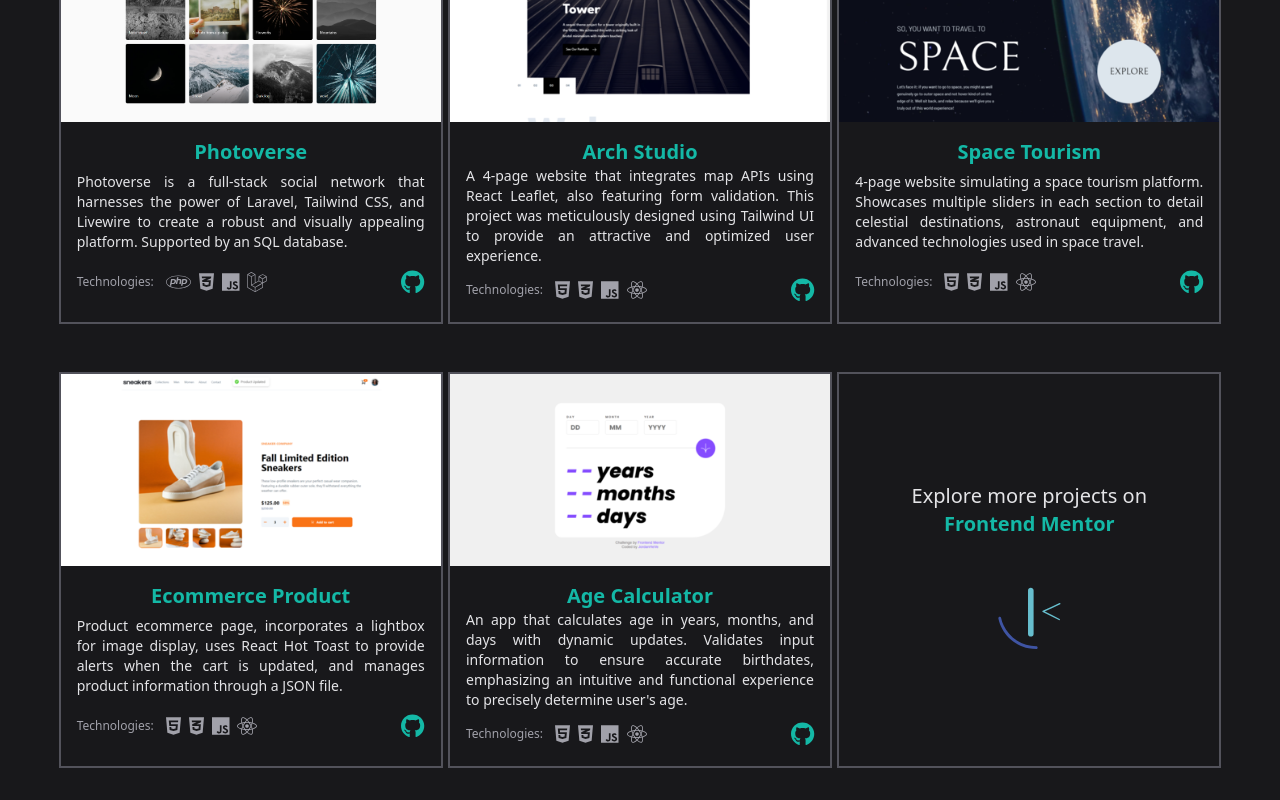
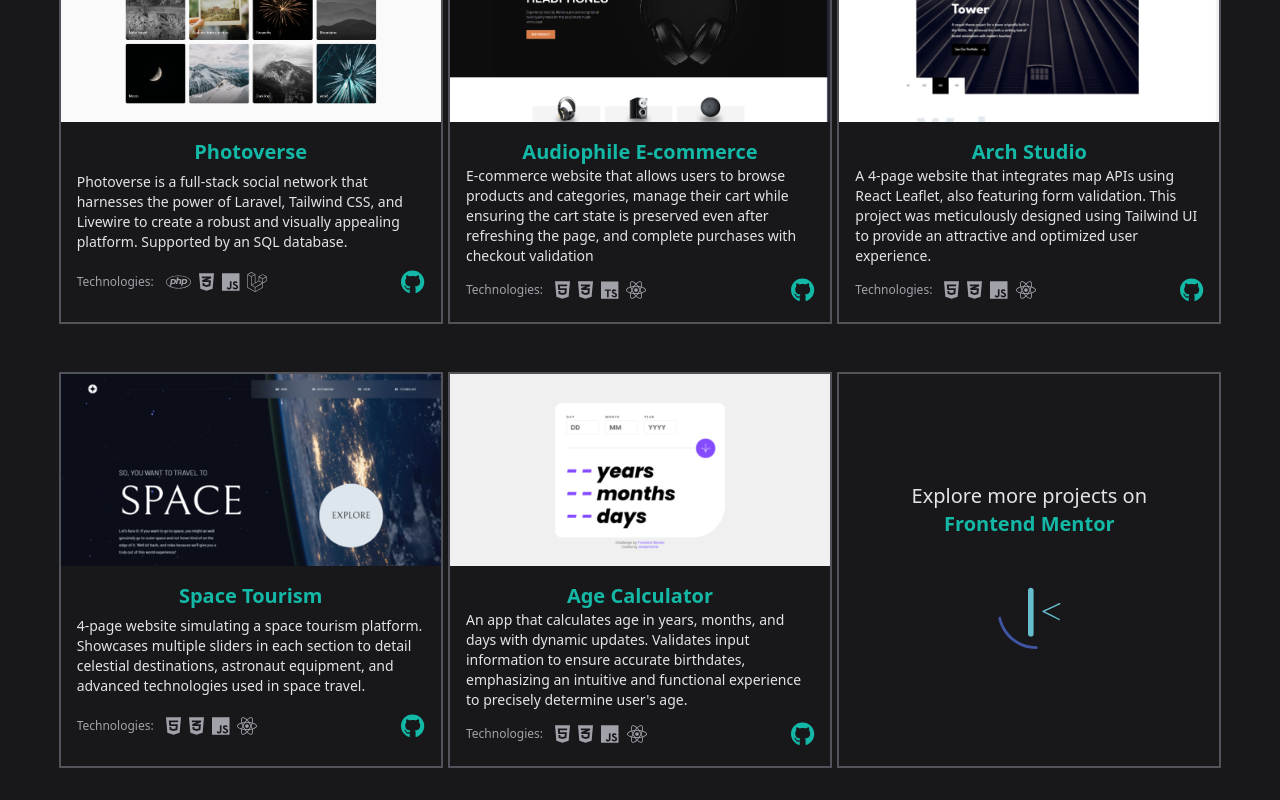
Before and after one commit to jordanheve/portfolio, a React (Vite) app: page / in a window 1280 px wide. Shown: the part 2340-3140 px from the top of the page. Built offline with nearby package versions, Linux system fonts and the light colour scheme.

Commit message:
Update image URLs in About, Home, Projects, and Skills components

```diff
--- a/src/App.jsx
+++ b/src/App.jsx
@@ -12,7 +12,9 @@ import Skills from './components/skills/Skills'
 import Contact from './components/contact/Contact'
 import { faEnvelope } from '@fortawesome/free-regular-svg-icons'
 import Footer from './footer/Footer'
-library.add(faB, faCode, faLinkedin, faGithub, faJs, faReact, faHtml5, faCss3Alt, faMoon, faSun, faLink, faPhp, faBootstrap, faFigma, faGitAlt, faEnvelope, faBars, faX, faLaravel)
+import { typescriptIcon } from './custom-icons'
+
+library.add(faB, faCode, faLinkedin, faGithub, faJs, faReact, faHtml5, faCss3Alt, faMoon, faSun, faLink, faPhp, faBootstrap, faFigma, faGitAlt, faEnvelope, faBars, faX, faLaravel, typescriptIcon)
 function App() {
 
 
--- a/src/components/about/About.jsx
+++ b/src/components/about/About.jsx
@@ -11,7 +11,7 @@ export default function About() {
     <div className=" shadow overflow-hidden dark:grayscale-[20%] grayscale-[30%] bg-white rounded-full border-4 border-teal-500">
       <img src="/portfolio/profile.png" className="h-40 md:h-60 brightness-95 dark:brightness-90" alt="Jordan Herrera"/>
     </div>
-        <div className="max-w-lg text-justify text-slate-600 dark:text-slate-200">
+        <div className="max-w-lg text-slate-600 dark:text-slate-200">
 
         <p className="mb-4">
           {t('About info 1')}
--- a/src/components/projects/Projects.jsx
+++ b/src/components/projects/Projects.jsx
@@ -1,10 +1,11 @@
 import { FontAwesomeIcon } from "@fortawesome/react-fontawesome";
 import { useTranslation } from "react-i18next";
 import { projectsData } from "./data.js";
+
 export default function Projects() {
   const { t } = useTranslation();
   return (
-    <section id="projects" className="max-w-screen-2xl text-center  mx-auto " >
+    <section id="projects" className="max-w-screen-2xl text-center  mx-auto ">
       <h3 className="dark:text-teal-500 text-4xl md:text-6xl  mb-10 font-semibold text-slate-600">
         {t("Projects")}
       </h3>
@@ -22,8 +23,7 @@ export default function Projects() {
                   <FontAwesomeIcon className="ml-2" icon="fa-solid fa-link" />
                 </span>
                 <img
-
-                  src={'/portfolio/'+item.img}
+                  src={"/portfolio/" + item.img}
                   alt=""
                   className=" transform transition duration-300 ease-in-out group-hover:brightness-75 group-hover:scale-125"
                 />
@@ -31,9 +31,11 @@ export default function Projects() {
             </div>
             <div className="py-4 px-4 flex flex-col  justify-between min-h-[192px]">
               <h6 className=" dark:text-teal-500 text-teal-600 font-semibold text-xl">
-                <a target="_blank" rel="noreferrer" href={item.url}>{item.title}</a>
+                <a target="_blank" rel="noreferrer" href={item.url}>
+                  {item.title}
+                </a>
               </h6>
-              <p className="text-justify text-sm mb-2 dark:text-zinc-200 text-slate-600">
+              <p className="text-left text-sm mb-2 dark:text-zinc-200 text-slate-600">
                 {t(item.title)}
               </p>
               <div className="flex justify-between">
@@ -42,15 +44,20 @@ export default function Projects() {
                     {t("Tech")}:
                   </span>
                   <div className="text-xl text-zinc-400 flex gap-2">
-
                     {item.icons.map((iconClass, index) => (
-                  <FontAwesomeIcon key={index} icon={['fab', iconClass.split('fa-brands fa-')[1]]} />
+                      <FontAwesomeIcon key={index} icon={iconClass} />
                     ))}
-
                   </div>
                 </div>
-                  <a title="Github" aria-label="Github repo website" target="_blank" rel="noreferrer" href={item.repo} className="text-2xl text-teal-600 hover:text-teal-700 dark:text-teal-500 dark:hover:text-teal-400">
-                  <FontAwesomeIcon icon="fa-brands fa-github"/>
+                <a
+                  title="Github"
+                  aria-label="Github repo website"
+                  target="_blank"
+                  rel="noreferrer"
+                  href={item.repo}
+                  className="text-2xl text-teal-600 hover:text-teal-700 dark:text-teal-500 dark:hover:text-teal-400"
+                >
+                  <FontAwesomeIcon icon="fa-brands fa-github" />
                 </a>
               </div>
             </div>
@@ -58,16 +65,23 @@ export default function Projects() {
         ))}
         {/**More projects */}
         <div className=" p-2  max-w-sm w-full h-full border-2 border-zinc-400 dark:border-zinc-600">
-          <a className=" hover:opacity-75 gap-10 text-xl flex flex-col justify-center items-center h-full" href="https://www.frontendmentor.io/profile/jordanheve">
+          <a
+            className=" hover:opacity-75 gap-10 text-xl flex flex-col justify-center items-center h-full"
+            href="https://www.frontendmentor.io/profile/jordanheve"
+          >
             <h6 className=" text-zinc-600 dark:text-zinc-200">
               {t("More Projects")}
-          <br/>
+              <br />
               <span className="dark:text-teal-500 text-teal-600 font-semibold">
                 Frontend Mentor
               </span>
             </h6>
-          <div >
-            <img className="h-20" src='/portfolio/frontend-mentor-logo.svg'  alt="frontend mentor logo"/>
+            <div>
+              <img
+                className="h-20"
+                src="/portfolio/frontend-mentor-logo.svg"
+                alt="frontend mentor logo"
+              />
             </div>
           </a>
         </div>
--- a/src/components/projects/data.js
+++ b/src/components/projects/data.js
@@ -8,12 +8,20 @@ export const projectsData = [
         id: 1
     },
     {
+        title: "Audiophile E-commerce",
+        url: "https://jordanheve-audiophile.netlify.app/",
+        repo:"https://github.com/jordanheve/audiophile-e-commerce-website",
+        img: "e-commerce.png",
+        icons: ["fa-brands fa-html5", "fa-brands fa-css3-alt", 'fab fa-ts', "fa-brands fa-react"],
+        id: 2
+    },
+    {
         title: "Arch Studio",
         url: "https://jordanheve.github.io/Arch-Studio/",
         repo:"https://github.com/jordanheve/Arch-Studio",
         img: "arch-studio.png",
         icons: ["fa-brands fa-html5", "fa-brands fa-css3-alt", "fa-brands fa-js", "fa-brands fa-react"],
-        id: 2
+        id: 3
     },
     {
         title: "Space Tourism",
@@ -21,16 +29,9 @@ export const projectsData = [
         repo:"https://github.com/jordanheve/space-tourism-website",
         img: "space-tourism.png",
         icons: ["fa-brands fa-html5", "fa-brands fa-css3-alt", "fa-brands fa-js", "fa-brands fa-react"],
-        id: 3
-    },
-    {
-        title: "Ecommerce Product",
-        url: "https://jordanheve.github.io/ecommerce-product-component/",
-        repo:"https://github.com/jordanheve/ecommerce-product-component",
-        img: "ecommerce-product.png",
-        icons: ["fa-brands fa-html5", "fa-brands fa-css3-alt", "fa-brands fa-js", "fa-brands fa-react"],
         id: 4
     },
+
     {
         title: "Age Calculator",
         url: "https://jordanheve.github.io/age-calculator-app/",
--- /dev/null
+++ b/src/custom-icons.js
@@ -0,0 +1,11 @@
+export const typescriptIcon = {
+    prefix: 'fab',
+    iconName: 'ts',
+    icon: [
+        24,
+        27.6,
+        [],
+        'f834',
+        'M0 13.9v12h24V1.9H0zm19.341-.956c.61.152 1.074.423 1.501.865.221.236.549.666.575.77.008.03-1.036.73-1.668 1.123-.023.015-.115-.084-.217-.236-.31-.45-.633-.644-1.128-.678-.728-.05-1.196.331-1.192.967a.88.88 0 0 0 .102.45c.16.331.458.53 1.39.933 1.719.74 2.454 1.227 2.911 1.92.51.773.625 2.008.278 2.926-.38.998-1.325 1.676-2.655 1.9-.411.073-1.386.062-1.828-.018-.964-.172-1.878-.648-2.442-1.273-.221-.243-.652-.88-.625-.925.011-.016.11-.077.22-.141.108-.061.511-.294.892-.515l.69-.4.145.214c.202.308.643.731.91.872.766.404 1.817.347 2.335-.118a.883.883 0 0 0 .313-.72c0-.278-.035-.4-.18-.61-.186-.266-.567-.49-1.649-.96-1.238-.533-1.771-.864-2.259-1.39a3.165 3.165 0 0 1-.659-1.2c-.091-.339-.114-1.189-.042-1.531.255-1.197 1.158-2.03 2.461-2.278.423-.08 1.406-.05 1.821.053zm-5.634 1.002l.008.983H10.59v8.876H8.38v-8.876H5.258v-.964c0-.534.011-.98.026-.99.012-.016 1.913-.024 4.217-.02l4.195.012z'
+    ],
+};
--- a/src/i18n.js
+++ b/src/i18n.js
@@ -32,7 +32,7 @@ const resources = {
       "Go to web": "Go to website",
       "Arch Studio": "A 4-page website that integrates map APIs using React Leaflet, also featuring form validation. This project was meticulously designed using Tailwind UI to provide an attractive and optimized user experience.",
       "Space Tourism": "4-page website simulating a space tourism platform. Showcases multiple sliders in each section to detail celestial destinations, astronaut equipment, and advanced technologies used in space travel.",
-      "Ecommerce Product": "Product ecommerce page, incorporates a lightbox for image display, uses React Hot Toast to provide alerts when the cart is updated, and manages product information through a JSON file.",
+      "Audiophile E-commerce": "E-commerce website that allows users to browse products and categories, manage their cart while ensuring the cart state is preserved even after refreshing the page, and complete purchases with checkout validation",
       "Age Calculator": "An app that calculates age in years, months, and days with dynamic updates. Validates input information to ensure accurate birthdates, emphasizing an intuitive and functional experience to precisely determine user's age.",
       "Advice Generator": " An app for quotes that utilizes the Advice Slip API to manage the received advice data. It updates each piece of advice upon clicking a button, which is animated to rotate when pressed.",
       "More Projects": "Explore more projects on ",
@@ -71,8 +71,8 @@ const resources = {
       "Tech": "Tecnologías",
       "Go to web": "Ir a sitio web",
       "Arch Studio": "Un sitio web de 4 páginas que integra APIs de mapas usando React Leaflet, además de contar con validación de formularios. Este proyecto fue diseñado meticulosamente utilizando Tailwind UI para ofrecer una experiencia de usuario atractiva y optimizada.",
-      "Space Tourism": "Sitio web de 4 páginas que simula una plataforma de turismo espacial. Destaca múltiples sliders en cada sección para detallar destinos celestiales, equipos de astronautas y tecnologías avanzadas utilizadas en viajes espaciales. ",
-      "Ecommerce Product": "Página de producto para ecommerce, incorpora un lightbox para visualización de imágenes, utiliza React Hot Toast para brindar alertas cuando se actualiza el carrito y gestiona la información del producto mediante un archivo JSON.",
+      "Space Tourism": "Sitio web de 4 páginas que simula una plataforma de turismo espacial. Destaca múltiples sliders en cada sección para detallar destinos celestiales, equipos de astronautas y tecnologías avanzadas utilizadas en viajes espaciales.",
+      "Audiophile E-commerce": "Tienda en linea que permite a los usuarios navegar por productos y categorías, gestionar su carrito asegurando que el estado del carrito se preserve incluso después de actualizar la página, y completar compras con validación en el formulario de pago.",
       "Age Calculator": " Aplicación que calcula la edad en años, meses y días con actualización dinámica. Valida la información de entrada para asegurar fechas de nacimiento correctas, resaltando una experiencia intuitiva y funcional para precisar la edad del usuario de manera exacta.",
       "Advice Generator": "Una aplicación de consejos que utiliza la API de Advice Slip para administrar los datos de consejos recibidos. Actualiza cada consejo al hacer clic en un botón, el cual está animado para girar al presionarlo.",
       "More Projects": "Descubrir más proyectos en ",
```
Also changed, not shown: public/e-commerce.png (added). Lines whose indentation alone changed are shown as unchanged.
